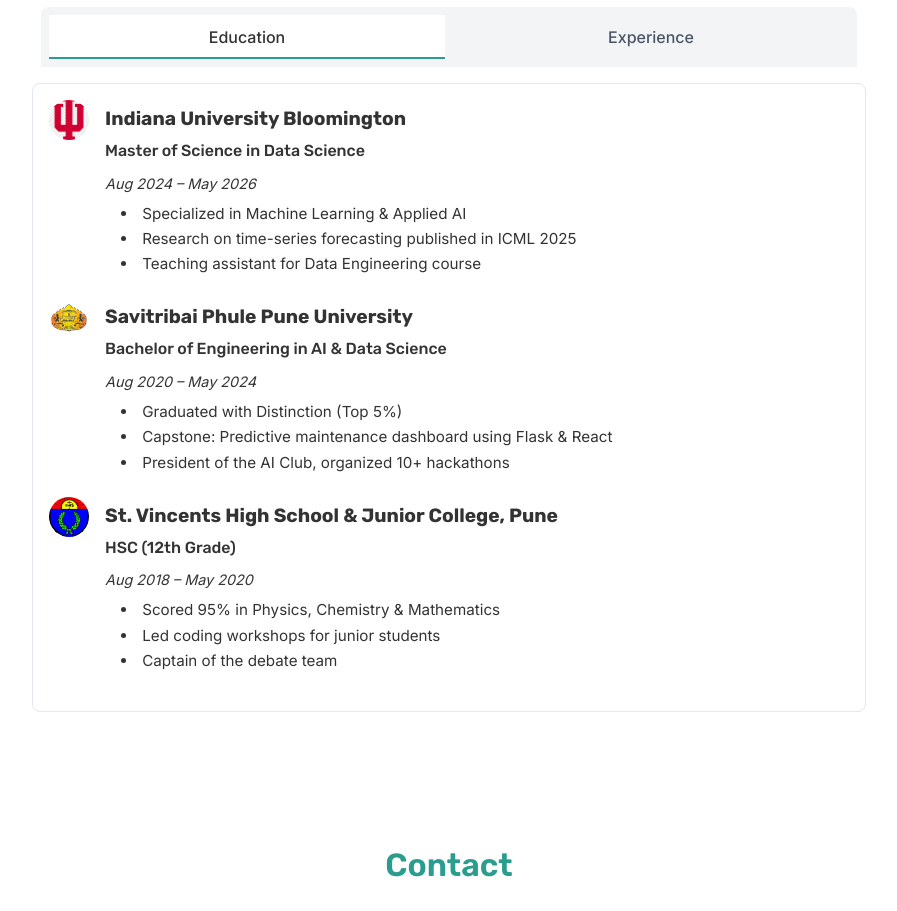
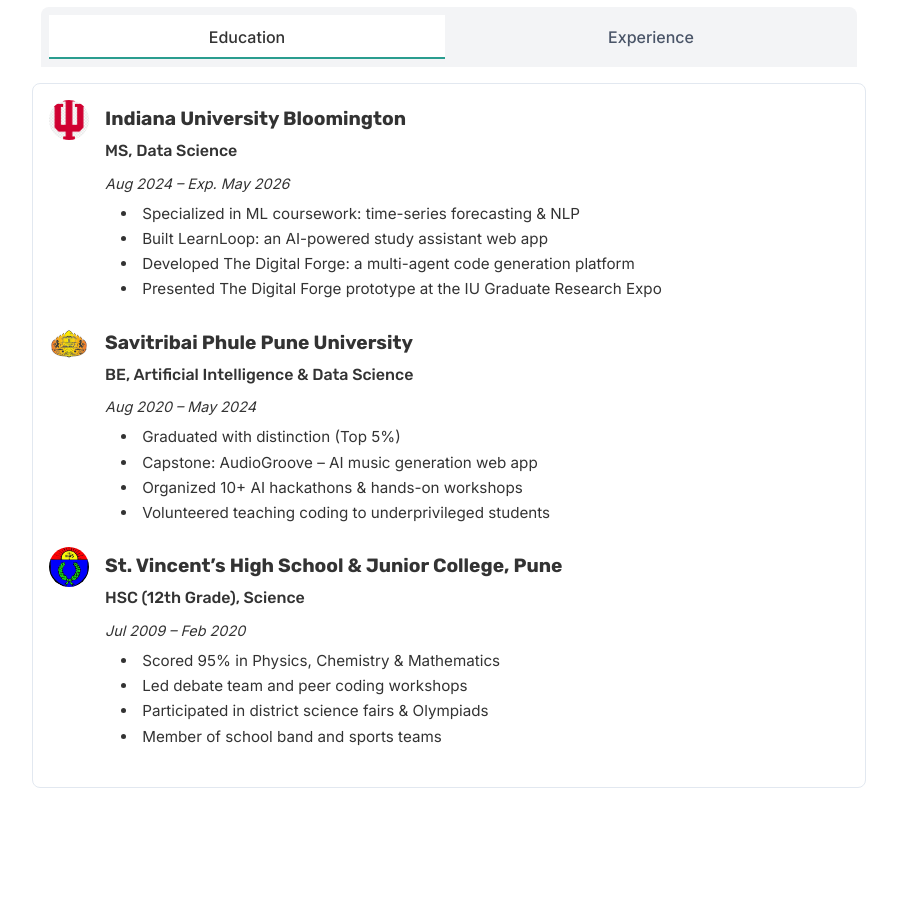
Before and after one commit to MohammedPathariya/MyPortfolio, a React (Create React App) app: page / in a window 1280 px wide. Shown: the part 1520-2431 px from the top of the page, without its empty margins (191-1088 px from the left). Built offline with nearby package versions, Linux system fonts and the light colour scheme.

Commit message:
Updated the information about the experience and education

```diff
--- a/src/components/TimelineTabs.js
+++ b/src/components/TimelineTabs.js
@@ -5,50 +5,53 @@ import './TimelineTabs.css';
 const experienceData = [
   {
     logo: '/images/sparkwoodlogo.png',
-    period: 'Jan 2023 – Jul 2023',
+    period: 'Feb 2022 – Jul 2022',
     title: 'Data Engineering Intern',
-    institution: 'Sparkwood IT Solutions',
+    institution: 'Sparkwood IT Solutions, Pune, India',
     points: [
-      'Built and automated Python/SQL data pipelines handling 5M+ records/day',
-      'Optimized ETL jobs, reducing run time by 30%',
-      'Collaborated with data scientists to deploy real-time APIs',
+      'Built Python/SQL pipelines to deliver clean datasets for analytics',
+      'Optimized database schemas, cutting query times by 40%',
+      'Deployed backend APIs for real-time data access',
+      'Collaborated with data & dev teams to prepare data for reporting',
     ],
   },
-  // …add more experience entries here
 ];
 
 const educationData = [
   {
     logo: '/images/iublogo.png',
-    period: 'Aug 2024 – May 2026',
-    title: 'Master of Science in Data Science',
+    period: 'Aug 2024 – Exp. May 2026',
+    title: 'MS, Data Science',
     institution: 'Indiana University Bloomington',
     points: [
-      'Specialized in Machine Learning & Applied AI',
-      'Research on time-series forecasting published in ICML 2025',
-      'Teaching assistant for Data Engineering course',
+      'Specialized in ML coursework: time-series forecasting & NLP',
+      'Built LearnLoop: an AI-powered study assistant web app',
+      'Developed The Digital Forge: a multi-agent code generation platform',
+      'Presented The Digital Forge prototype at the IU Graduate Research Expo',
     ],
   },
   {
     logo: '/images/sppulogo.png',
     period: 'Aug 2020 – May 2024',
-    title: 'Bachelor of Engineering in AI & Data Science',
+    title: 'BE, Artificial Intelligence & Data Science',
     institution: 'Savitribai Phule Pune University',
     points: [
-      'Graduated with Distinction (Top 5%)',
-      'Capstone: Predictive maintenance dashboard using Flask & React',
-      'President of the AI Club, organized 10+ hackathons',
+      'Graduated with distinction (Top 5%)',
+      'Capstone: AudioGroove – AI music generation web app',
+      'Organized 10+ AI hackathons & hands-on workshops',
+      'Volunteered teaching coding to underprivileged students',
     ],
   },
   {
     logo: '/images/vincentslogo.png',
-    period: 'Aug 2018 – May 2020',
-    title: 'HSC (12th Grade)',
-    institution: 'St. Vincents High School & Junior College, Pune',
+    period: 'Jul 2009 – Feb 2020',
+    title: 'HSC (12th Grade), Science',
+    institution: 'St. Vincent’s High School & Junior College, Pune',
     points: [
       'Scored 95% in Physics, Chemistry & Mathematics',
-      'Led coding workshops for junior students',
-      'Captain of the debate team',
+      'Led debate team and peer coding workshops',
+      'Participated in district science fairs & Olympiads',
+      'Member of school band and sports teams',
     ],
   },
 ];
@@ -60,9 +63,9 @@ export default function TimelineTabs() {
   return (
     <section id="education-experience" className="timeline-section">
       {/* Section heading */}
-      <h2 className="section-title">Education &amp; Experience</h2>
+      <h2 className="section-title">Background</h2>
 
-      {/* ── Tabs ─────────────────────────────────────────────────────────── */}
+      {/* Tabs */}
       <div className="tabs">
         <button
           className={`tab ${activeTab === 'education' ? 'active' : ''}`}
@@ -78,7 +81,7 @@ export default function TimelineTabs() {
         </button>
       </div>
 
-      {/* ── Timeline content ─────────────────────────────────────────────── */}
+      {/* Timeline */}
       <div className="timeline-container">
         {items.map((item, idx) => (
           <div key={idx} className="timeline-item">
```
